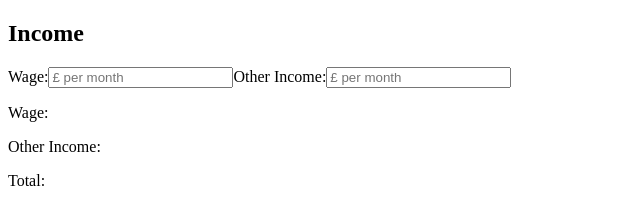
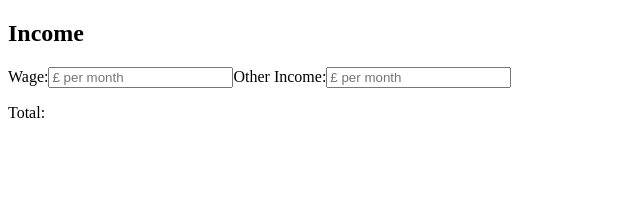
Before and after one commit to Ady-debug/Budget, a React (Vite) app in the folder client/: page / in a window 1280 px wide. Shown: the top 206 px of the page, without its empty margins (0-640 px from the left). Built offline with nearby package versions, Linux system fonts and the light colour scheme.

Commit message:
WIP: Remove wage and other income display from Income component used for bug resolution - #20

```diff
--- a/client/src/components/income.jsx
+++ b/client/src/components/income.jsx
@@ -42,8 +42,6 @@ export default function Income() {
                     value={income.otherIncome}
                 />
             </label>
-            <p>Wage: {income.wage}</p>
-            <p>Other Income: {income.otherIncome}</p>
             <p>Total: {totalIncome}</p>
         </form>
     )
```
